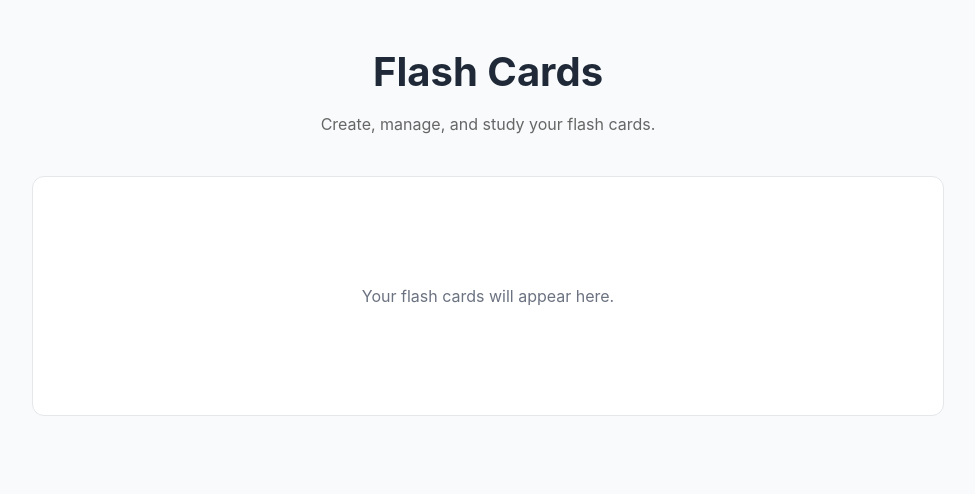
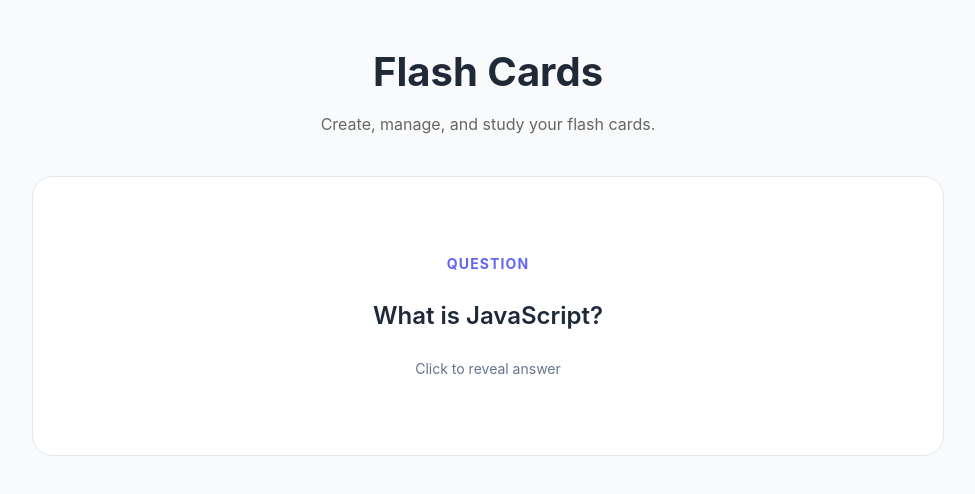
Before and after one commit to mykytapilec/flash-cards, a React (Vite) app: page / in a window 1280 px wide. Shown: the top 494 px of the page, without its empty margins (152-1127 px from the left). Built offline with nearby package versions, Linux system fonts and the light colour scheme.

Commit message:
feat: display first flashcard

```diff
--- a/src/App.css
+++ b/src/App.css
@@ -22,15 +22,5 @@
 }
 
 .app__content {
-  display: flex;
-  min-height: 240px;
-  align-items: center;
-  justify-content: center;
-  border: 1px solid #e5e7eb;
-  border-radius: 12px;
-  background-color: #fff;
+  width: 100%;
 }
-
-.app__content p {
-  color: #6b7280;
-}
--- a/src/App.tsx
+++ b/src/App.tsx
@@ -1,4 +1,6 @@
-import './App.css'
+import Flashcard from './components/Flashcard';
+import { flashcards } from './data/flashcards';
+import './App.css';
 
 function App() {
   return (
@@ -11,10 +13,10 @@ function App() {
       </header>
 
       <section className="app__content">
-        <p>Your flash cards will appear here.</p>
+        <Flashcard flashcard={flashcards[0]} />
       </section>
     </main>
-  )
+  );
 }
 
-export default App
+export default App;
```
